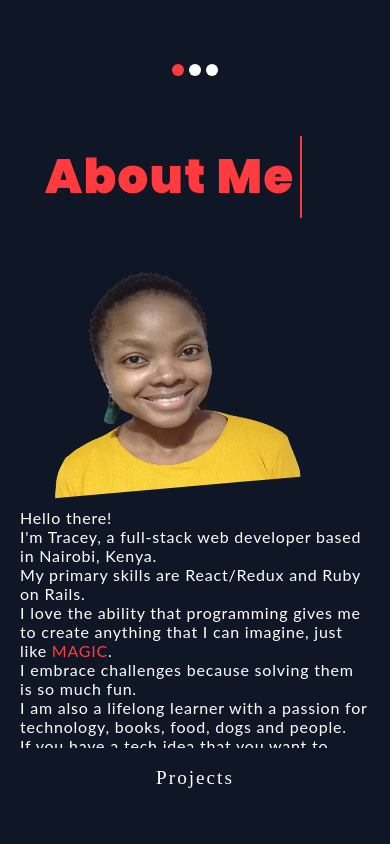
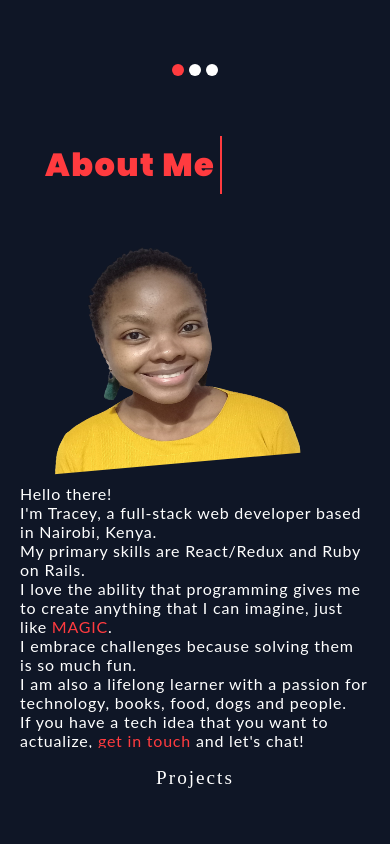
Before and after one commit to trace-kadenyi/portfolio_website, a React (Create React App) app: page / in a window 390 px wide. Shown: the part 880-1724 px from the top of the page. Built offline with nearby package versions, Linux system fonts and the light colour scheme; the HTML template or start-up script is replaced by a standard one.

Commit message:
Adjust header size for smaller screens

```diff
--- a/src/Components/About/about.css
+++ b/src/Components/About/about.css
@@ -153,3 +153,9 @@ button {
     max-width: 400px;
   }
 }
+
+@media screen and (max-width: 550px) {
+  .about_title {
+    font-size: 2rem;
+  }
+}
--- a/src/Components/Contact/contact.css
+++ b/src/Components/Contact/contact.css
@@ -194,3 +194,9 @@ form {
   bottom: -20px;
 }
 }
+
+@media screen and (max-width: 550px) {
+  .contact_head {
+    font-size: 2rem;
+  }
+}
--- a/src/Components/Testimonials/testimonials.css
+++ b/src/Components/Testimonials/testimonials.css
@@ -138,4 +138,8 @@
   .testimonials_intro {
     font-size: 1.1rem;
   }
+
+  .testimonials_head {
+    font-size: 2rem;
+  }
 }
```
